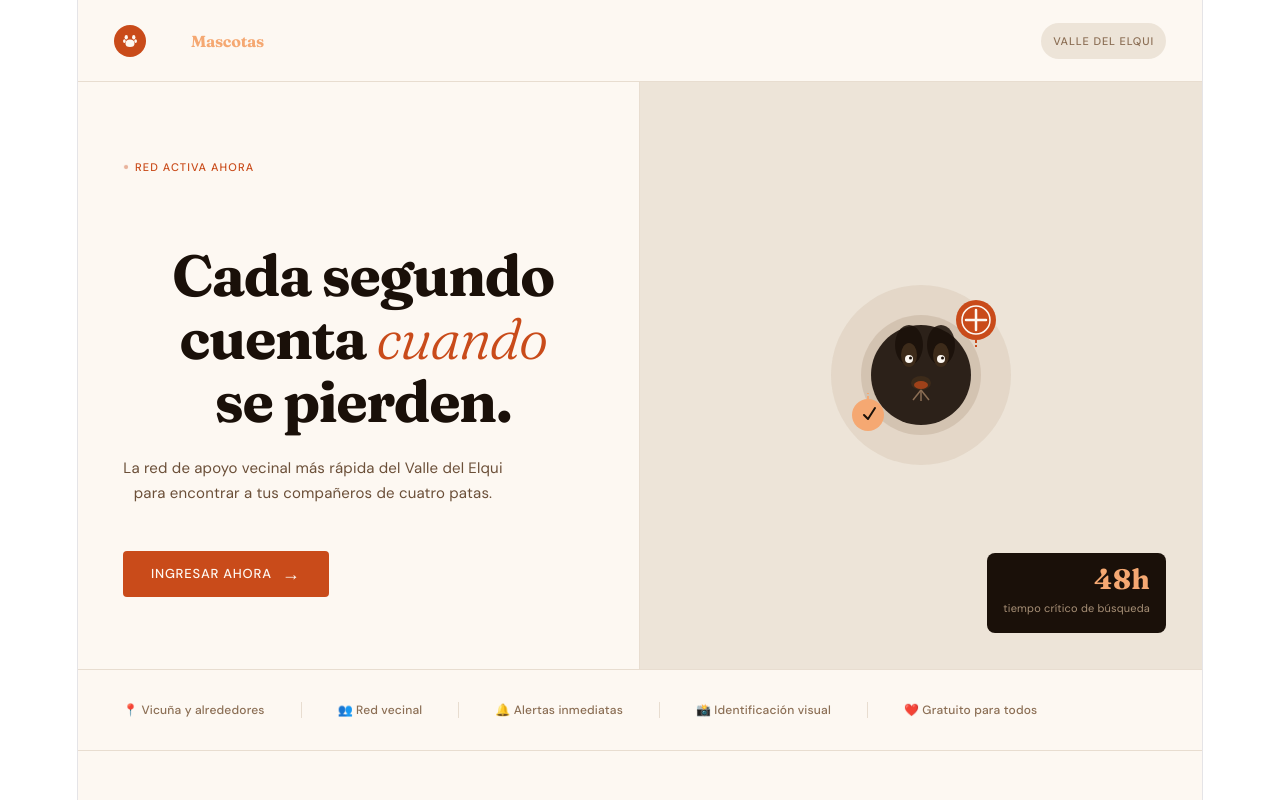
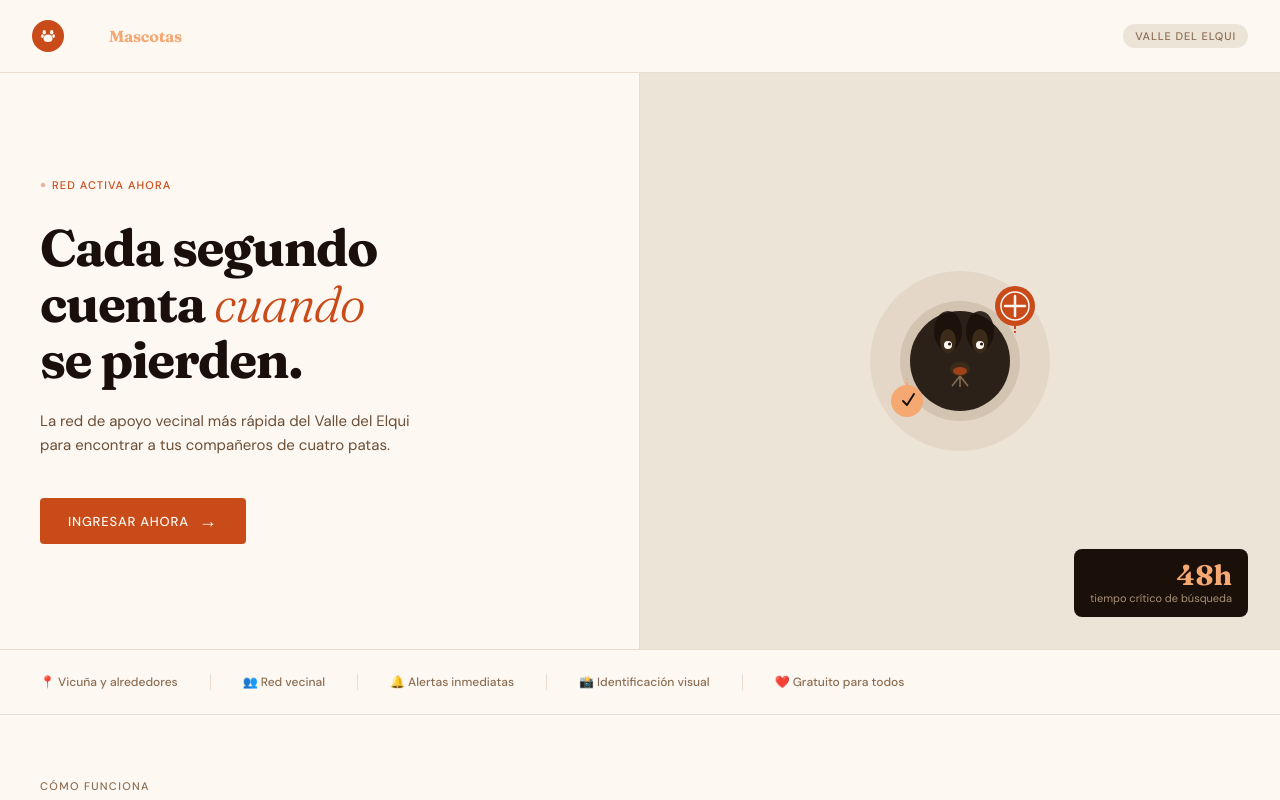
Before and after one commit to kcrs10/SOSMascotas, a React (Vite) app: page / in a window 1280 px wide. Shown: the top 800 px of the page. Built offline with nearby package versions, Linux system fonts and the light colour scheme; no server answers.

Commit message:
Creacion de Dashboard

```diff
--- a/src/App.jsx
+++ b/src/App.jsx
@@ -20,6 +20,35 @@ const Loader = () => (
   </div>
 )
 
+// Página dedicada para recibir el callback de Google
+function AuthCallback() {
+  const navigate = useNavigate()
+
+  useEffect(() => {
+    // getSession detecta el token del hash automáticamente
+    supabase.auth.getSession().then(({ data: { session } }) => {
+      if (session) {
+        navigate('/dashboard', { replace: true })
+      } else {
+        // Esperar el evento por si el token todavía no procesó
+        const { data: { subscription } } = supabase.auth.onAuthStateChange((event, session) => {
+          if (session) {
+            subscription.unsubscribe()
+            navigate('/dashboard', { replace: true })
+          }
+        })
+
+        // Timeout de seguridad: 6 segundos
+        setTimeout(() => {
+          navigate('/login', { replace: true })
+        }, 6000)
+      }
+    })
+  }, [navigate])
+
+  return <Loader />
+}
+
 function ProtectedRoute({ session, children }) {
   if (session === undefined) return <Loader />
   if (!session) return <Navigate to="/login" replace />
@@ -31,21 +60,14 @@ export default function App() {
   const navigate = useNavigate()
 
   useEffect(() => {
-    // Detectar el token de OAuth en el hash de la URL (#access_token=...)
-    // Supabase lo procesa automáticamente con onAuthStateChange
+    // Cargar sesión inicial
     supabase.auth.getSession().then(({ data: { session } }) => {
       setSession(session ?? null)
     })
 
+    // Escuchar cambios — solo manejar SIGNED_OUT aquí
     const { data: { subscription } } = supabase.auth.onAuthStateChange((event, session) => {
       setSession(session ?? null)
-
-      // Cuando Google completa el login, redirigir al dashboard
-      if (event === 'SIGNED_IN' && session) {
-        navigate('/dashboard', { replace: true })
-      }
-
-      // Cuando cierra sesión, ir al inicio
       if (event === 'SIGNED_OUT') {
         navigate('/', { replace: true })
       }
@@ -54,7 +76,6 @@ export default function App() {
     return () => subscription.unsubscribe()
   }, [navigate])
 
-  // Mientras carga la sesión inicial, mostrar loader
   if (session === undefined) return <Loader />
 
   return (
@@ -63,11 +84,7 @@ export default function App() {
 
       <Route
         path="/login"
-        element={
-          session
-            ? <Navigate to="/dashboard" replace />
-            : <Login />
-        }
+        element={session ? <Navigate to="/dashboard" replace /> : <Login />}
       />
 
       <Route
@@ -79,13 +96,9 @@ export default function App() {
         }
       />
 
-      {/* Ruta de callback OAuth — Supabase aterriza aquí con el token */}
-      <Route
-        path="/auth/callback"
-        element={<Loader />}
-      />
+      {/* Callback de Google — procesa el token y redirige */}
+      <Route path="/auth/callback" element={<AuthCallback />} />
 
-      {/* Catch-all: solo redirige si no hay sesión cargando */}
       <Route path="*" element={<Navigate to="/" replace />} />
     </Routes>
   )
--- a/src/index.css
+++ b/src/index.css
@@ -1,111 +1,26 @@
-:root {
-  --text: #6b6375;
-  --text-h: #08060d;
-  --bg: #fff;
-  --border: #e5e4e7;
-  --code-bg: #f4f3ec;
-  --accent: #aa3bff;
-  --accent-bg: rgba(170, 59, 255, 0.1);
-  --accent-border: rgba(170, 59, 255, 0.5);
-  --social-bg: rgba(244, 243, 236, 0.5);
-  --shadow:
-    rgba(0, 0, 0, 0.1) 0 10px 15px -3px, rgba(0, 0, 0, 0.05) 0 4px 6px -2px;
+*, *::before, *::after {
+  box-sizing: border-box;
+  margin: 0;
+  padding: 0;
+}
 
-  --sans: system-ui, 'Segoe UI', Roboto, sans-serif;
-  --heading: system-ui, 'Segoe UI', Roboto, sans-serif;
-  --mono: ui-monospace, Consolas, monospace;
-
-  font: 18px/145% var(--sans);
-  letter-spacing: 0.18px;
-  color-scheme: light dark;
-  color: var(--text);
-  background: var(--bg);
-  font-synthesis: none;
-  text-rendering: optimizeLegibility;
+html, body {
+  width: 100%;
+  height: 100%;
+  overflow-x: hidden;
   -webkit-font-smoothing: antialiased;
   -moz-osx-font-smoothing: grayscale;
-
-  @media (max-width: 1024px) {
-    font-size: 16px;
-  }
-}
-
-@media (prefers-color-scheme: dark) {
-  :root {
-    --text: #9ca3af;
-    --text-h: #f3f4f6;
-    --bg: #16171d;
-    --border: #2e303a;
-    --code-bg: #1f2028;
-    --accent: #c084fc;
-    --accent-bg: rgba(192, 132, 252, 0.15);
-    --accent-border: rgba(192, 132, 252, 0.5);
-    --social-bg: rgba(47, 48, 58, 0.5);
-    --shadow:
-      rgba(0, 0, 0, 0.4) 0 10px 15px -3px, rgba(0, 0, 0, 0.25) 0 4px 6px -2px;
-  }
-
-  #social .button-icon {
-    filter: invert(1) brightness(2);
-  }
 }
 
 body {
-  margin: 0;
+  font-family: 'DM Sans', system-ui, -apple-system, sans-serif;
+  background: #FDF8F2;
+  color: #1A1009;
 }
 
 #root {
-  width: 1126px;
-  max-width: 100%;
-  margin: 0 auto;
-  text-align: center;
-  border-inline: 1px solid var(--border);
+  width: 100%;
   min-height: 100svh;
   display: flex;
   flex-direction: column;
-  box-sizing: border-box;
 }
-
-h1,
-h2 {
-  font-family: var(--heading);
-  font-weight: 500;
-  color: var(--text-h);
-}
-
-h1 {
-  font-size: 56px;
-  letter-spacing: -1.68px;
-  margin: 32px 0;
-  @media (max-width: 1024px) {
-    font-size: 36px;
-    margin: 20px 0;
-  }
-}
-h2 {
-  font-size: 24px;
-  line-height: 118%;
-  letter-spacing: -0.24px;
-  margin: 0 0 8px;
-  @media (max-width: 1024px) {
-    font-size: 20px;
-  }
-}
-p {
-  margin: 0;
-}
-
-code,
-.counter {
-  font-family: var(--mono);
-  display: inline-flex;
-  border-radius: 4px;
-  color: var(--text-h);
-}
-
-code {
-  font-size: 15px;
-  line-height: 135%;
-  padding: 4px 8px;
-  background: var(--code-bg);
-}
```
